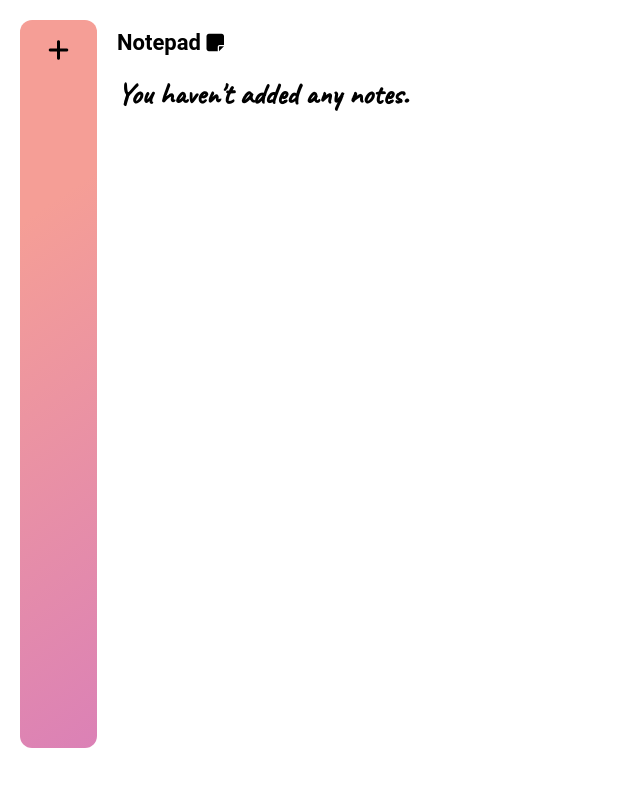
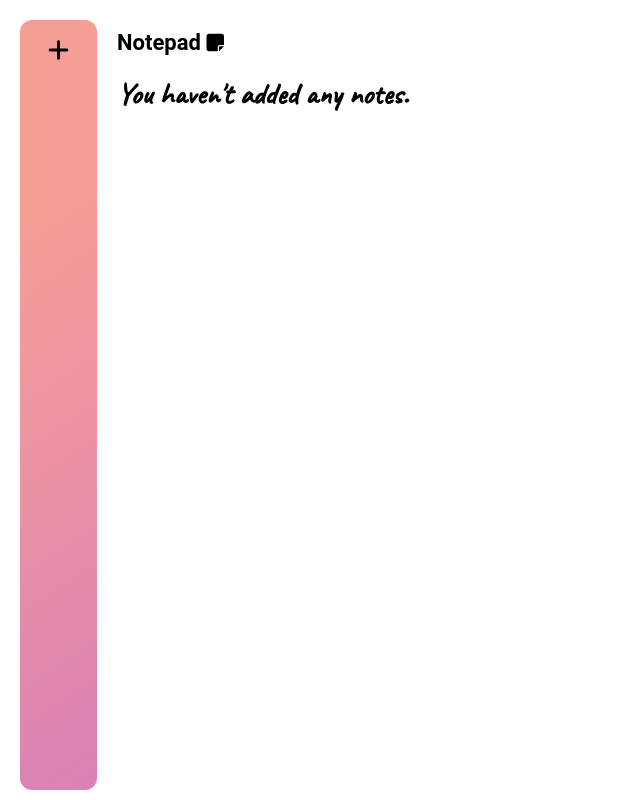
Before and after one commit to SagarMainali/React-Note-Taking-App, a React (Vite) app: page / in a window 1280 px wide. Shown: the whole page, without its empty margins (0-640 px from the left). Built offline with nearby package versions, Linux system fonts and the light colour scheme.

Commit message:
bottom spacing fixed

```diff
--- a/src/style.css
+++ b/src/style.css
@@ -17,9 +17,9 @@
 /* ----------------------------------------- <App /> -------------------------------------------------- */
 
 .app {
-     padding: 20px;
+     padding: 20px 20px 10px;
      gap: 20px;
-     height: 96vh;
+     height: 100vh;
 }
 
 /* ----------------------------------------- <Sidebar /> -------------------------------------------------- */
@@ -27,7 +27,7 @@
 .sidebar {
      flex-direction: column;
      gap: 10px;
-     padding: 10px 20px 0;
+     padding: 10px 20px;
      /* background-color: rgb(246, 173, 185); */
      background-image: linear-gradient(326deg, #db81b6 0%, #f59e96 74%);
      border-radius: 12px;
@@ -70,7 +70,7 @@ li:hover {
 /* ----------------------------------------- <NotesContainer /> -------------------------------------------------- */
 
 .notes-main-container {
-     padding: 10px 0 20px 0;
+     padding: 10px 0 0 0;
      gap: 20px;
      width: 100%;
 }
@@ -80,6 +80,7 @@ li:hover {
      flex-wrap: wrap;
      height: 100%;
      overflow-y: scroll;
+
 }
 
 h1 {
```
